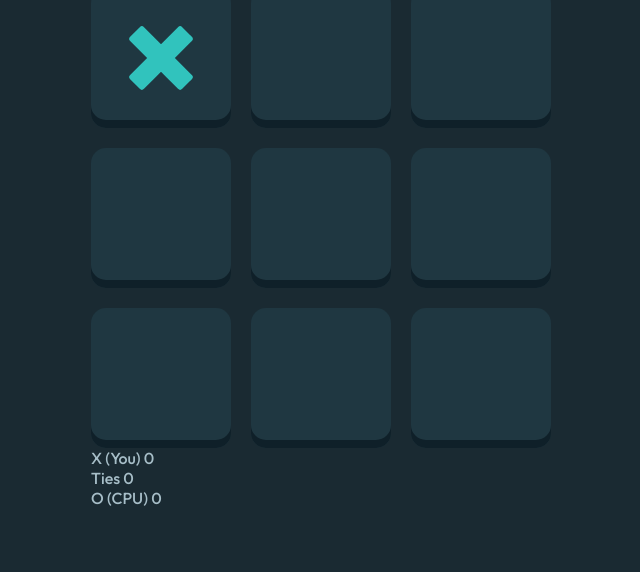
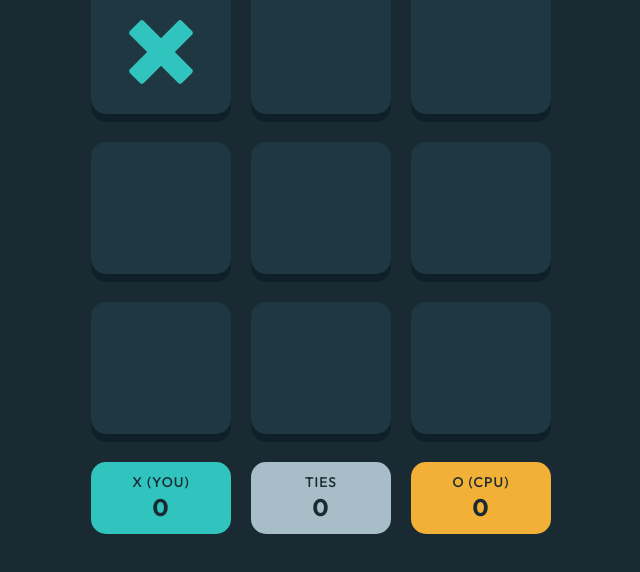
Before and after one commit to karolbanat/fem-tic-tac-toe, a website: page index.html in a window 1280 px wide. Shown: the part 178-750 px from the top of the page, without its empty margins (319-959 px from the left). Drawn offline with Linux system fonts and the light colour scheme.

Commit message:
Score board styling

```diff
--- a/src/sass/base/_base.scss
+++ b/src/sass/base/_base.scss
@@ -2,6 +2,7 @@ body {
 	font-size: var(--fz-400);
 	font-family: var(--ff-primary);
 	font-weight: var(--fw-400, 400);
+	letter-spacing: var(--ls-400);
 	color: var(--clr-neutral-300);
 	background-color: var(--clr-neutral-700);
 }
--- a/src/sass/components/buttons/_button.scss
+++ b/src/sass/components/buttons/_button.scss
@@ -8,7 +8,7 @@
 	font-weight: var(--fw-700, 700);
 	text-transform: uppercase;
 	text-align: center;
-	letter-spacing: var(--ls-400);
+	color: var(--clr-neutral-700);
 	/* appearance */
 	background-color: var(--bg-button);
 	border: none;
--- a/src/sass/components/game-menu/_game-menu-form.scss
+++ b/src/sass/components/game-menu/_game-menu-form.scss
@@ -12,7 +12,6 @@
 		padding-block-end: calc(var(--padding) + var(--shadow-offset-y));
 		/* typography */
 		text-transform: uppercase;
-		letter-spacing: var(--ls-400);
 		line-height: 1.25;
 		/* appearance */
 		background-color: var(--clr-neutral-600);
--- a/src/sass/components/tic-tac-toe-game/_game-header.scss
+++ b/src/sass/components/tic-tac-toe-game/_game-header.scss
@@ -21,7 +21,7 @@
 		font-size: var(--fz-350);
 		font-weight: var(--fw-700, 700);
 		text-transform: uppercase;
-		letter-spacing: var(--ls-400);
+		color: var(--clr-neutral-300);
 		/* appearance */
 		background-color: var(--clr-neutral-600);
 		border-radius: var(--borr-100);
--- a/src/sass/components/tic-tac-toe-game/_index.scss
+++ b/src/sass/components/tic-tac-toe-game/_index.scss
@@ -1,2 +1,4 @@
+@forward './tic-tac-toe-game';
 @forward './game-header';
 @forward './game-board';
+@forward './score-board';
--- /dev/null
+++ b/src/sass/components/tic-tac-toe-game/_score-board.scss
@@ -0,0 +1,44 @@
+@use '../../abstracts/mixins' as mxn;
+
+.score-board {
+	display: grid;
+	grid-auto-flow: column;
+	grid-auto-columns: 1fr;
+	gap: var(--spacer-rem-300);
+
+	&__score-container {
+		display: flex;
+		flex-direction: column;
+		justify-content: center;
+		align-items: center;
+		padding: var(--spacer-rem-150);
+		/* typography */
+		text-align: center;
+		text-transform: uppercase;
+		color: var(--clr-neutral-700);
+		/* appearance */
+		background-color: var(--bg-score-container);
+		border-radius: var(--borr-250);
+
+		&--primary {
+			--bg-score-container: var(--clr-primary-400);
+		}
+
+		&--secondary {
+			--bg-score-container: var(--clr-secondary-400);
+		}
+
+		&--neutral {
+			--bg-score-container: var(--clr-neutral-300);
+		}
+	}
+
+	&__label {
+		font-size: var(--fz-200);
+	}
+
+	&__score {
+		font-size: var(--fz-500);
+		font-weight: var(--fw-700, 700);
+	}
+}
--- /dev/null
+++ b/src/sass/components/tic-tac-toe-game/_tic-tac-toe-game.scss
@@ -0,0 +1,4 @@
+.tic-tac-toe-game {
+	display: grid;
+	gap: var(--spacer-rem-300);
+}
```
Also changed, not shown: dist/css/main.min.css.
